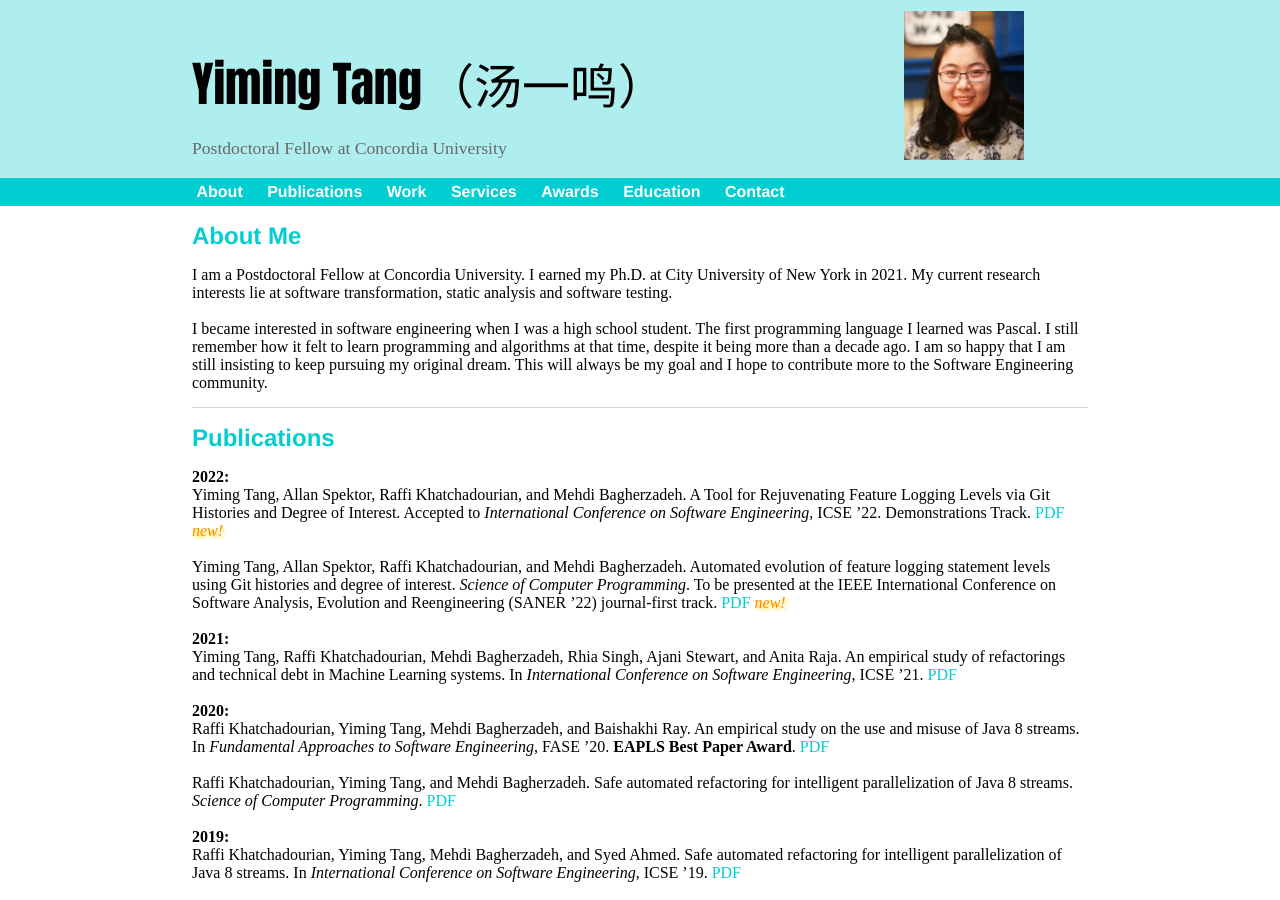
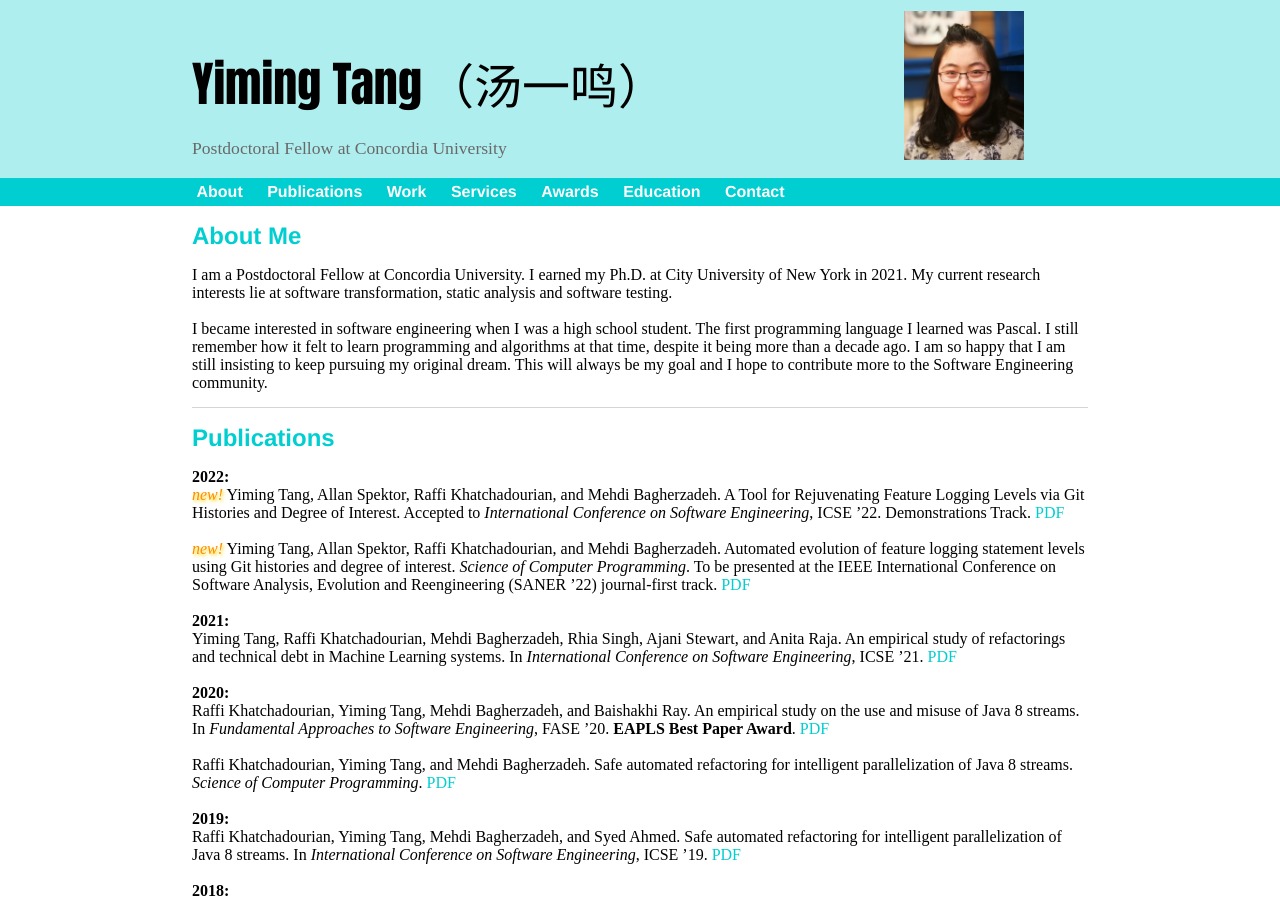
Before and after one commit to yiming-tang-cs/yiming-tang-cs.github.io, a Jekyll site: the page built from index.html, in a window 1280 px wide and 900 px high. Built offline with Jekyll 4.4.1, drawn with Linux system fonts in a browser that asks for light colours.

```diff
--- a/index.html
+++ b/index.html
@@ -14,9 +14,9 @@ title: Yiming Tang's personal webpage
     <h1>Publications</h1>
 
     <b>2022:</b><br/>
-    Yiming Tang, Allan Spektor, Raffi Khatchadourian, and Mehdi Bagherzadeh. A Tool for Rejuvenating Feature Logging Levels via Git Histories and Degree of Interest. Accepted to <i>International Conference on Software Engineering</i>, ICSE ’22. Demonstrations Track. <a href="https://arxiv.org/pdf/2112.02758.pdf">PDF</a> <ns>new!</ns>
+    <ns>new!</ns> Yiming Tang, Allan Spektor, Raffi Khatchadourian, and Mehdi Bagherzadeh. A Tool for Rejuvenating Feature Logging Levels via Git Histories and Degree of Interest. Accepted to <i>International Conference on Software Engineering</i>, ICSE ’22. Demonstrations Track. <a href="https://arxiv.org/pdf/2112.02758.pdf">PDF</a>
     <br/><br/>
-    Yiming Tang, Allan Spektor, Raffi Khatchadourian, and Mehdi Bagherzadeh. Automated evolution of feature logging statement levels using Git histories and degree of interest. <i>Science of Computer Programming</i>. To be presented at the IEEE International Conference on Software Analysis, Evolution and Reengineering (SANER ’22) journal-first track. <a href="https://arxiv.org/pdf/2104.07736.pdf">PDF</a> <ns>new!</ns>
+    <ns>new!</ns> Yiming Tang, Allan Spektor, Raffi Khatchadourian, and Mehdi Bagherzadeh. Automated evolution of feature logging statement levels using Git histories and degree of interest. <i>Science of Computer Programming</i>. To be presented at the IEEE International Conference on Software Analysis, Evolution and Reengineering (SANER ’22) journal-first track. <a href="https://arxiv.org/pdf/2104.07736.pdf">PDF</a>
     <br/><br/>
 
     <b>2021:</b><br/>
```
